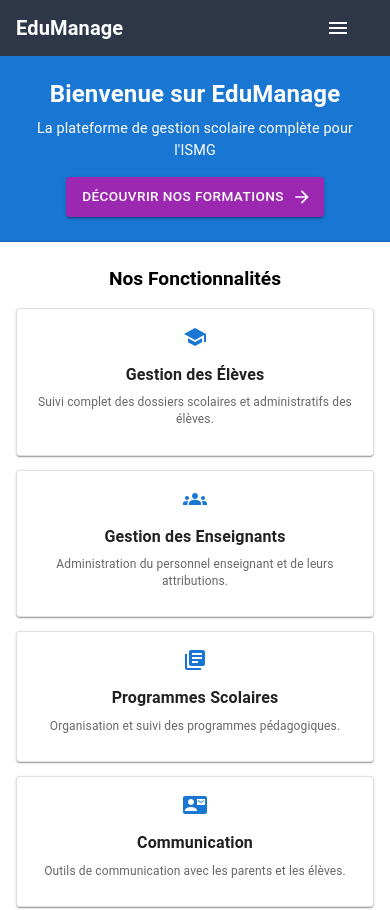
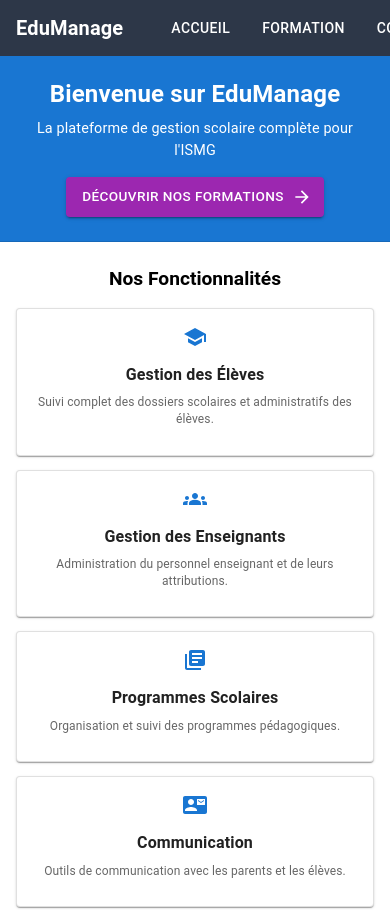
Before and after one commit to kabaconde2024/Mes_sites, a React (Create React App) app in the folder gestions_ecoles/: page /Accueil in a window 390 px wide. Shown: the top 910 px of the page. Built offline with nearby package versions, Linux system fonts and the light colour scheme.

Commit message:
Ajout des dernières dépendances manquantes

```diff
--- a/gestions_ecoles/src/Pages/Header.js
+++ b/gestions_ecoles/src/Pages/Header.js
@@ -9,23 +9,16 @@ import {
   Box,
   Button,
   MenuList,
-  Popover,
-  useMediaQuery,
-  useTheme
+  Popover
 } from '@mui/material';
 import {
   AccountCircle,
-  ArrowDropDown,
-  Menu as MenuIcon
+  ArrowDropDown
 } from '@mui/icons-material';
 
 const Header = () => {
   const [anchorEl, setAnchorEl] = React.useState(null);
   const [institutionAnchorEl, setInstitutionAnchorEl] = React.useState(null);
-  const [mobileMenuOpen, setMobileMenuOpen] = React.useState(false);
-
-  const theme = useTheme();
-  const isMobile = useMediaQuery(theme.breakpoints.down('md'));
 
   const handleMenu = (event) => {
     setAnchorEl(event.currentTarget);
@@ -41,10 +34,6 @@ const Header = () => {
 
   const handleInstitutionMenuClose = () => {
     setInstitutionAnchorEl(null);
-  };
-
-  const handleMobileMenuToggle = () => {
-    setMobileMenuOpen(!mobileMenuOpen);
   };
 
   const institutionOpen = Boolean(institutionAnchorEl);
@@ -81,31 +70,17 @@ const Header = () => {
           sx={{
             fontWeight: 600,
             whiteSpace: 'nowrap',
-            mr: { xs: 0, md: 4 }
+            mr: 4
           }}
         >
           EduManage
         </Typography>
 
-        {/* Mobile Menu Button */}
-        {isMobile && (
-          <IconButton
-            edge="start"
-            color="inherit"
-            aria-label="menu"
-            onClick={handleMobileMenuToggle}
-            sx={{ ml: 'auto', mr: 2 }}
-          >
-            <MenuIcon />
-          </IconButton>
-        )}
-
-        {/* Navigation Links (Right) */}
-        {!isMobile && (
+        {/* Centered Navigation Links */}
         <Box sx={{
           display: 'flex',
-            alignItems: 'center',
-            marginLeft: 'auto'
+          justifyContent: 'center',
+          flexGrow: 1
         }}>
           {navLinks.map((link, index) => (
             link.submenu ? (
@@ -131,8 +106,10 @@ const Header = () => {
               </Button>
             )
           ))}
+        </Box>
 
-            {/* Profile */}
+        {/* Profile (Right) */}
+        <Box>
           <IconButton
             aria-label="account of current user"
             aria-controls="menu-appbar"
@@ -140,7 +117,6 @@ const Header = () => {
             onClick={handleMenu}
             color="inherit"
             sx={{
-                ml: 1,
               '&:hover': {
                 backgroundColor: 'rgba(255, 255, 255, 0.1)'
               }
@@ -149,7 +125,6 @@ const Header = () => {
             <AccountCircle />
           </IconButton>
         </Box>
-        )}
 
         {/* Institution Submenu */}
         <Popover
@@ -181,47 +156,6 @@ const Header = () => {
             ))}
           </MenuList>
         </Popover>
-
-        {/* Mobile Menu */}
-        <Menu
-          anchorEl={mobileMenuOpen ? document.body : null}
-          open={isMobile && mobileMenuOpen}
-          onClose={() => setMobileMenuOpen(false)}
-          PaperProps={{
-            sx: {
-              width: '100%',
-              maxWidth: 'none',
-              backgroundColor: '#2d3748',
-              color: '#ffffff',
-              mt: '56px',
-              borderRadius: 0,
-              boxShadow: 'none'
-            }
-          }}
-          MenuListProps={{
-            sx: {
-              padding: 0
-            }
-          }}
-        >
-          {navLinks.map((link, index) => (
-            <MenuItem
-              key={index}
-              onClick={() => {
-                if (link.href) window.location.href = link.href;
-                setMobileMenuOpen(false);
-              }}
-              sx={{
-                '&:hover': {
-                  backgroundColor: 'rgba(255, 255, 255, 0.1)'
-                }
-              }}
-            >
-              {link.label}
-              {link.submenu && <ArrowDropDown sx={{ ml: 1 }} />}
-            </MenuItem>
-          ))}
-        </Menu>
 
         {/* Profile Menu */}
         <Menu
```
Lines whose indentation alone changed are shown as unchanged.
